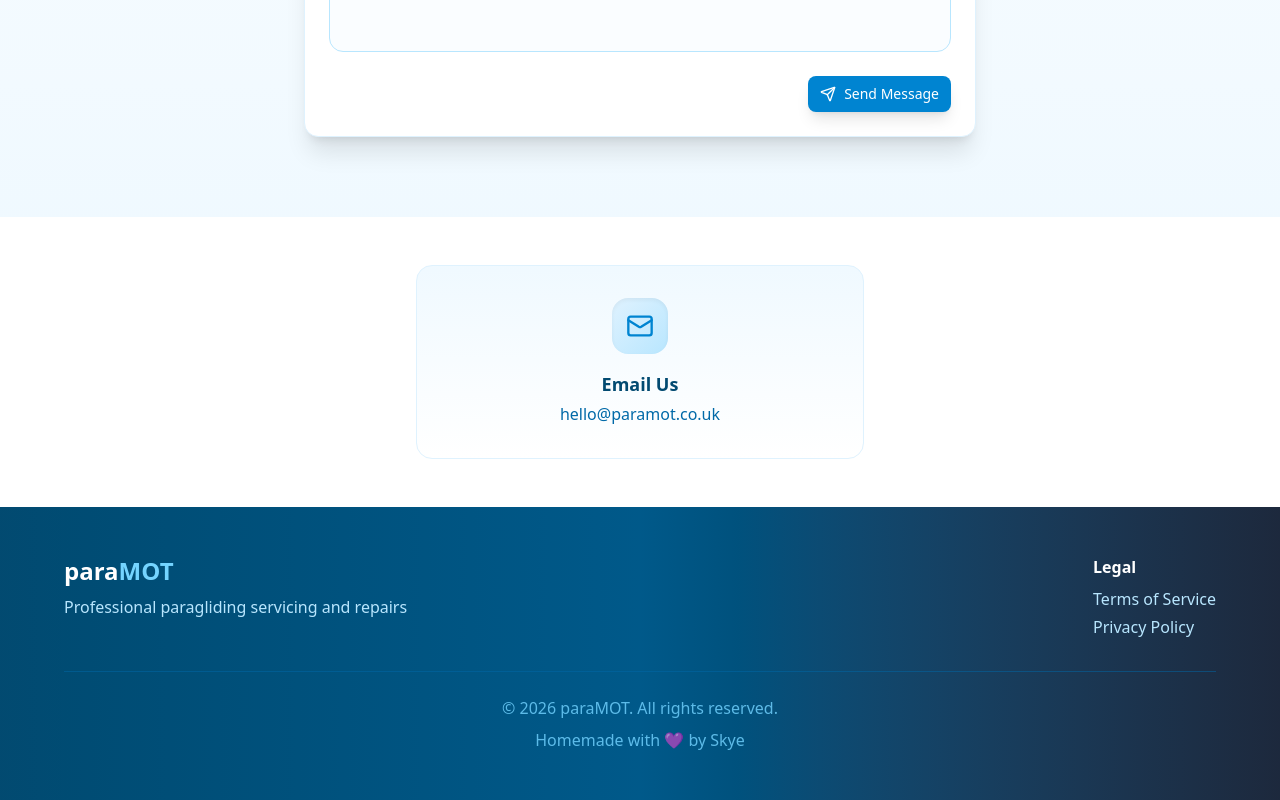
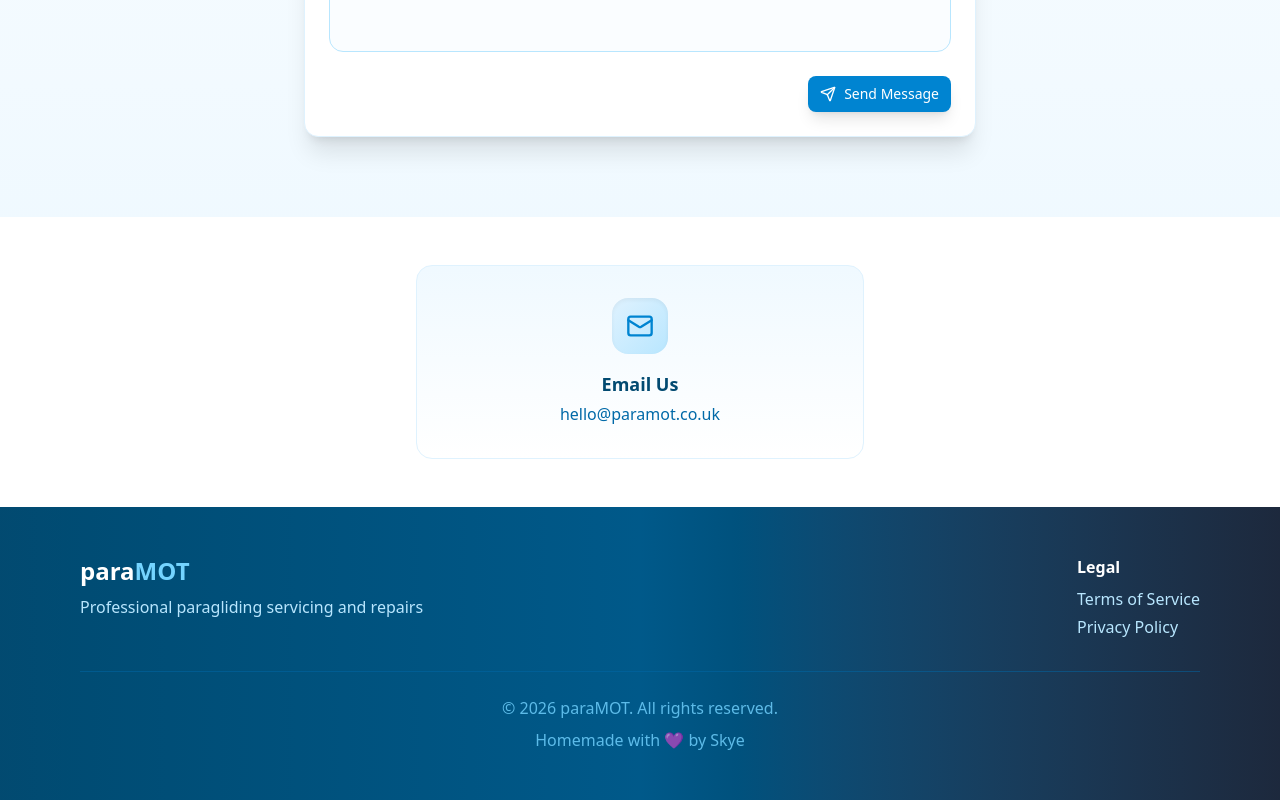
Before and after one commit to Skye-flyhigh/paramot-website, a Next.js app: page / in a window 1280 px wide. Shown: the part 4478-5278 px from the top of the page. Built offline with nearby package versions, Linux system fonts and the light colour scheme.

Commit message:
fix(lint): change styling wording following lint suggestion

```diff
--- a/src/components/Footer.tsx
+++ b/src/components/Footer.tsx
@@ -4,7 +4,7 @@ export default function Footer() {
   return (
     <footer
       aria-label="Footer"
-      className="bg-gradient-to-r from-sky-900 via-sky-800 to-slate-800 text-white py-12 px-4"
+      className="bg-linear-to-r px-20 from-sky-900 via-sky-800 to-slate-800 text-white py-12 px-4"
     >
       <div className="max-w-6xl mx-auto flex flex-col sm:flex-row justify-between items-start gap-8">
         <div>
```
